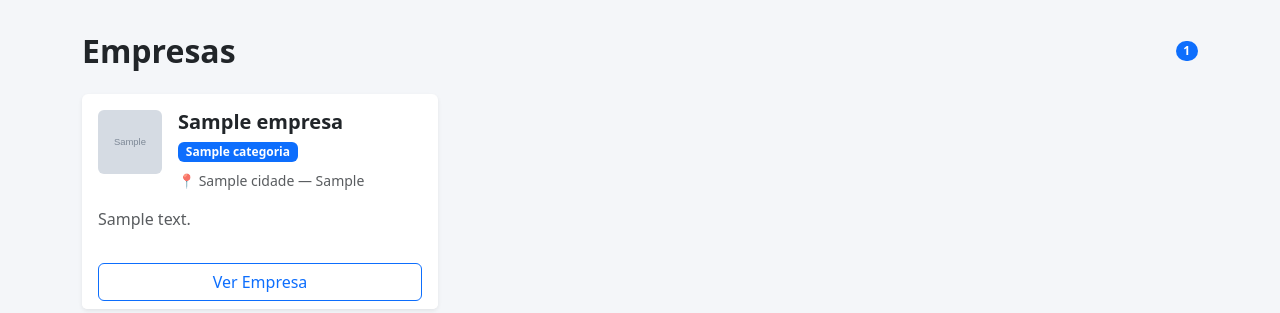
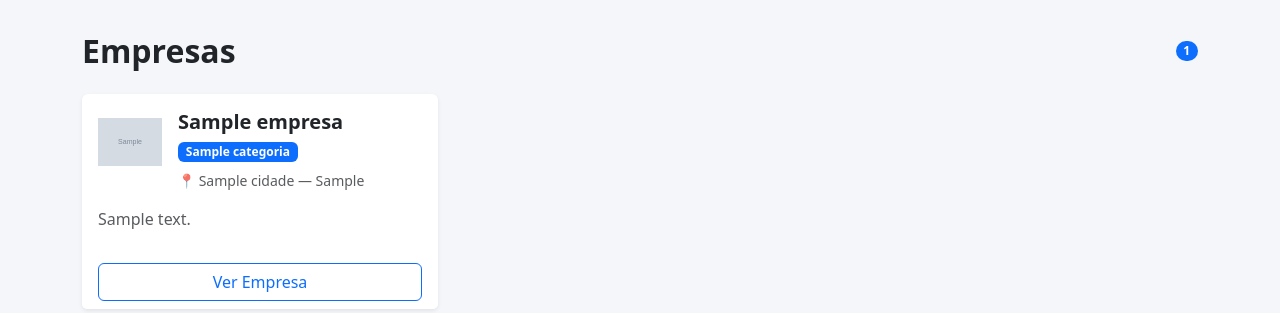
Before and after one commit to spab1967/conecta-interior-enterprise, a Django app: a page that uses templates/includes/card_empresa.html in a window 1280 px wide. Shown: the part 1098-1411 px from the top of the page. Run offline with Django 5.2, Linux system fonts and the light colour scheme; tables that the repository leaves empty hold one stand-in row (values such as "Sample post"); grey boxes marked "Sample" are stand-in pictures.

Commit message:
Update card_empresa.html

```diff
--- a/templates/includes/card_empresa.html
+++ b/templates/includes/card_empresa.html
@@ -46,7 +46,7 @@
                     src="{{ empresa.logo.url }}"
                     alt="{{ empresa.nome_fantasia }}"
                     class="rounded"
-                    style="width: 64px; height: 64px; object-fit: cover;"
+                   style="width: 64px; height: 64px; object-fit: contain; background: #fff;"
                 >
 
             {% else %}
```
